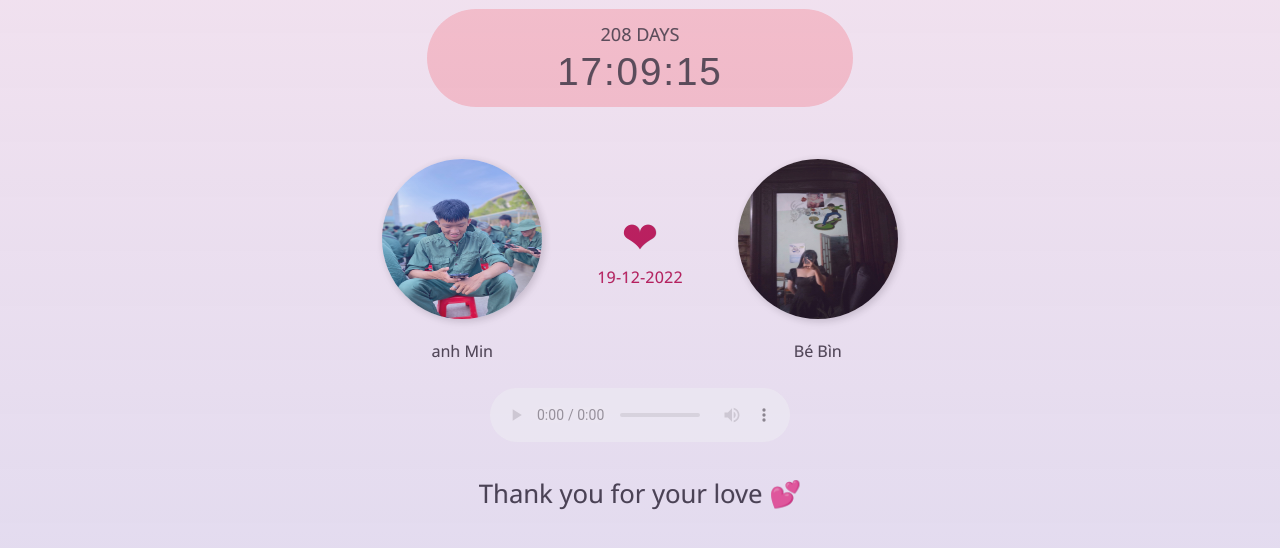
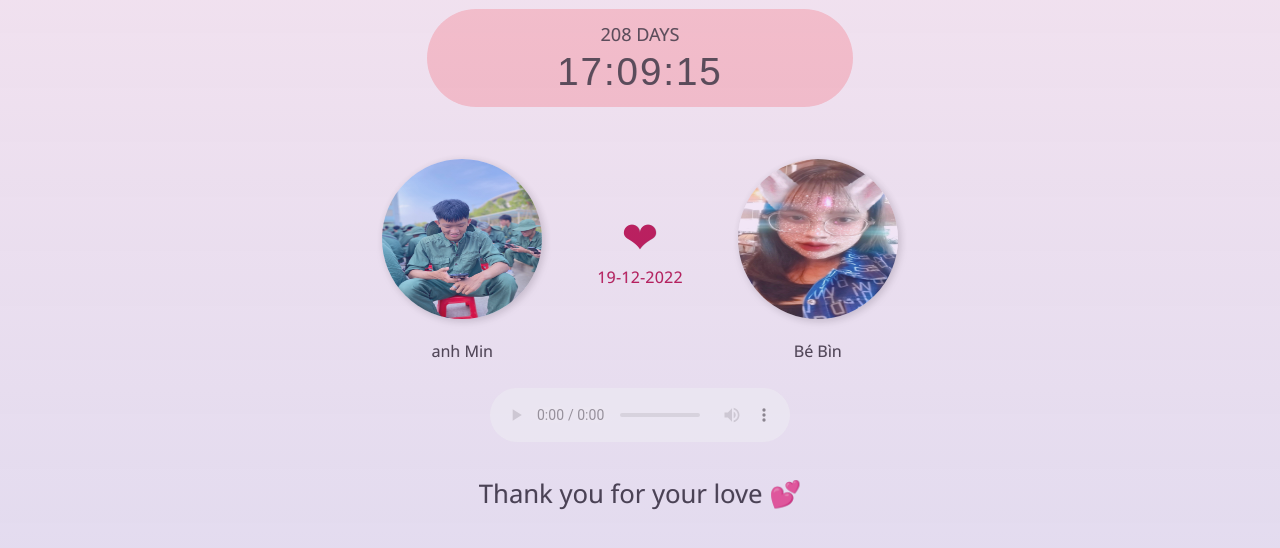
Before and after one commit to vawnminh0405/my-love, a plain HTML site: page index.html in a window 1280 px wide. Shown: the part 144-692 px from the top of the page. Drawn offline with Linux system fonts and the light colour scheme.

Commit message:
Update index.html

```diff
--- a/index.html
+++ b/index.html
@@ -29,7 +29,7 @@
                         ❤<anni>...</anni>
                   </div>
                   <div class="two">
-                        <img src="img/baby.jpg" class="avt">
+                        <img src="img/z4521668514566_539e9cfb98bf2a0f5a92577a8ede7c7d.jpg" class="avt">
                         <p>Bé Bìn </p>
                   </div>
             </div>
```
